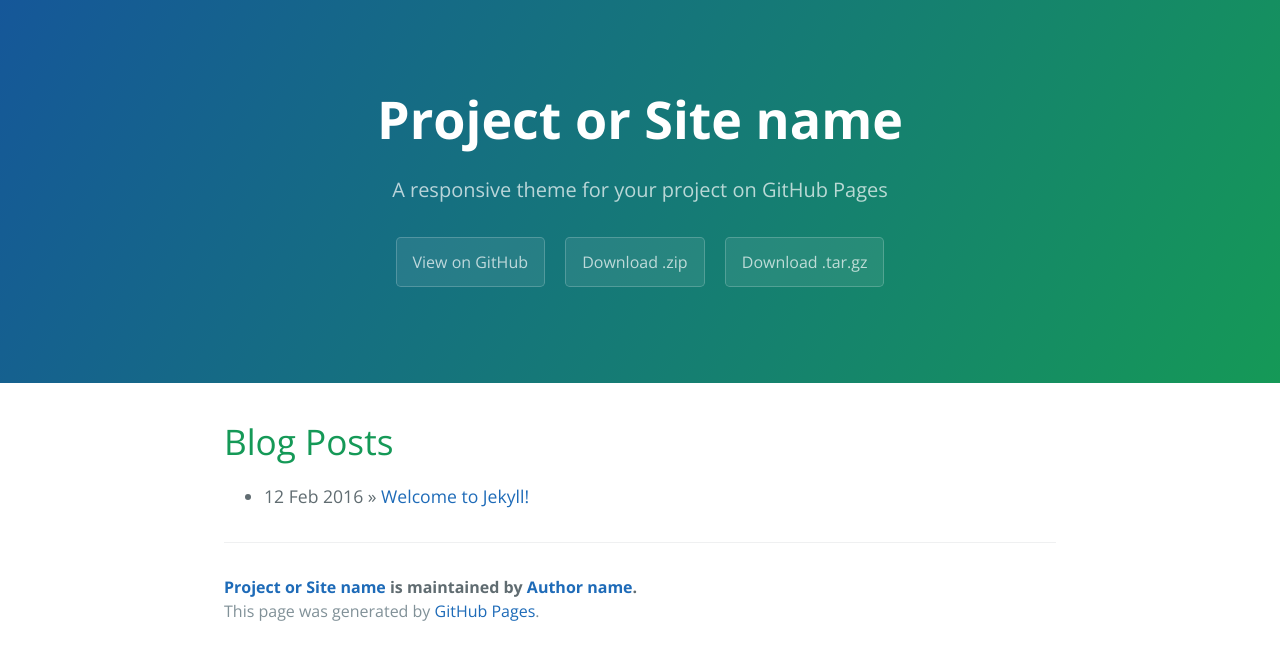
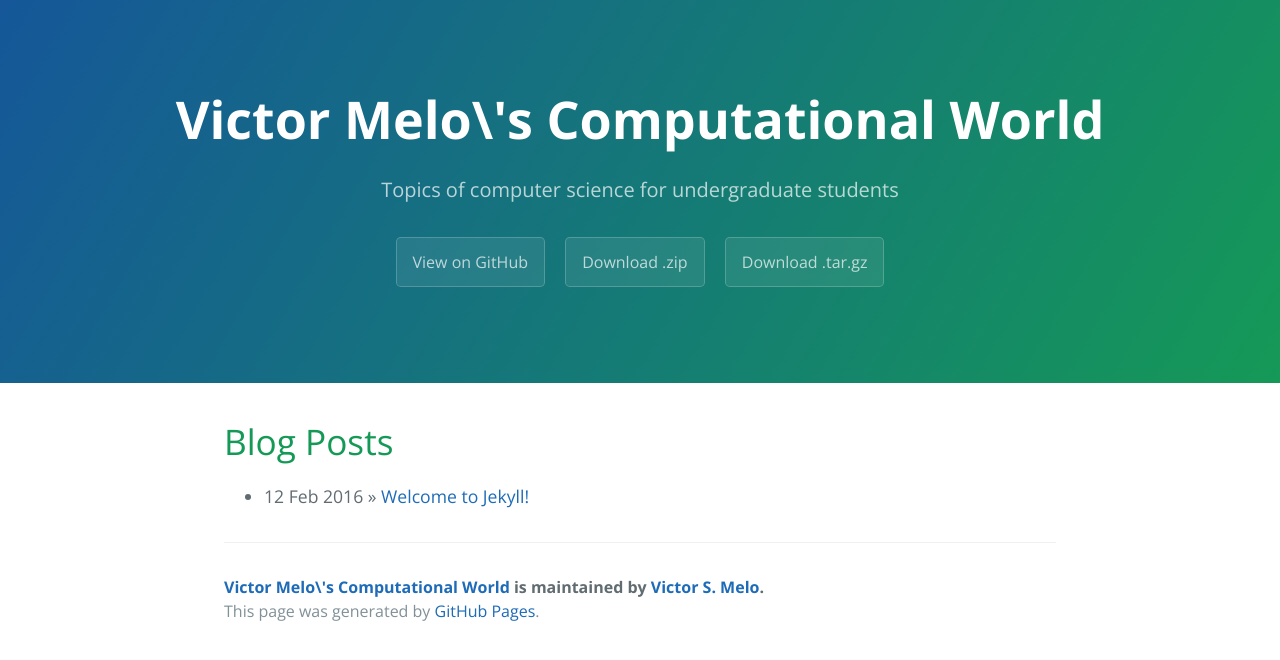
Before and after one commit to vicmelo/vicmelo.github.io, a Jekyll site: the page built from index.html, in a window 1280 px wide. Shown: the top 660 px of the page. Built offline with Jekyll 4.4.1, drawn with Linux system fonts in a browser that asks for light colours; the list of posts is cut into pages by our own code.

Commit message:
Update _config.yml

```diff
--- a/_config.yml
+++ b/_config.yml
@@ -1,13 +1,13 @@
 # Setup
-title:        Project or Site name
-tagline:      A responsive theme for your project on GitHub Pages
+title:        Victor Melo\'s Computational World
+tagline:      Topics of computer science for undergraduate students
 baseurl:      ""
 paginate:     1
 
 # About/contact
 author:
-  name:       Author name
-  url:        http://yourhomepage.com
+  name:       Victor S. Melo
+  url:        http://victormelo.com.br
 
 # Gems
 gems:
```
